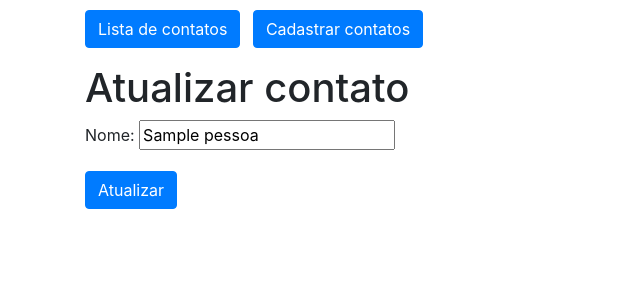
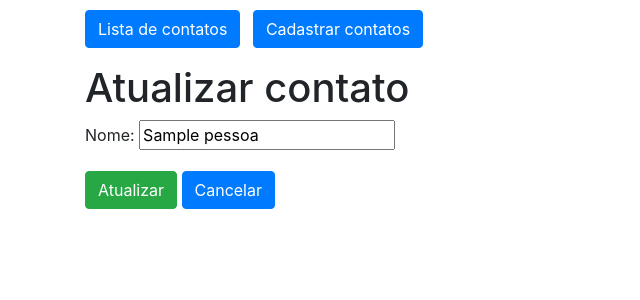
Before and after one commit to gelira/agenda-django, a Django app: page /atualizar/1 in a window 1280 px wide. Shown: the part 56-356 px from the top of the page, without its empty margins (0-640 px from the left). Run offline with Django 3.2, Linux system fonts and the light colour scheme; tables that the repository leaves empty hold one stand-in row (values such as "Sample post"); some libraries are stand-ins or nearby versions.

Commit message:
Ajustes atualizar contato

```diff
--- a/core/templates/core/atualizar_contato.html
+++ b/core/templates/core/atualizar_contato.html
@@ -1,10 +1,12 @@
 {% extends 'base.html' %}
 
 {% block conteudo %}
-    <h1>Atualizar contato</h1>
-    <form method="POST">
-        {% csrf_token %}
-        {{ form.as_p }}
-        <button type="submit" class="btn btn-primary">Atualizar</button>
-    </form>
+  <h1>Atualizar contato</h1>
+  <form method="POST">
+    {% csrf_token %}
+    {{ form.as_p }}
+    <button type="submit" class="btn btn-success">Atualizar</button>
+    <a href="{% url 'core:telefones' pk=pessoa.id %}"
+     class="btn btn-primary" role="button">Cancelar</a>
+  </form>
 {% endblock conteudo %}
--- a/core/views.py
+++ b/core/views.py
@@ -51,8 +51,10 @@ class AtualizarContatoView(generic.UpdateView):
     model = Pessoa
     form_class = PessoaForm
     template_name = 'core/atualizar_contato.html'
-    context_object_name = 'telefone'
-    success_url = reverse_lazy('core:lista')
+    context_object_name = 'pessoa'
+
+    def get_success_url(self):
+        return reverse('core:telefones', kwargs={'pk': self.object.id})
 
 class AtualizarTelefoneView(generic.UpdateView):
     model = Telefone
```
